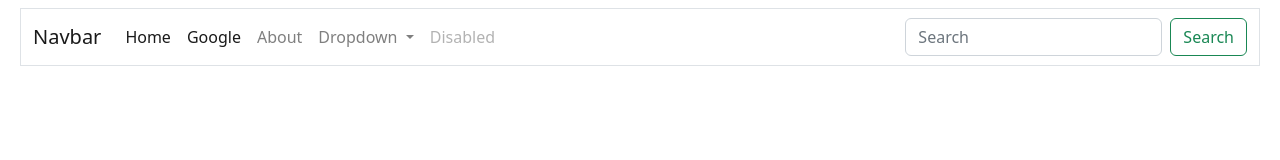
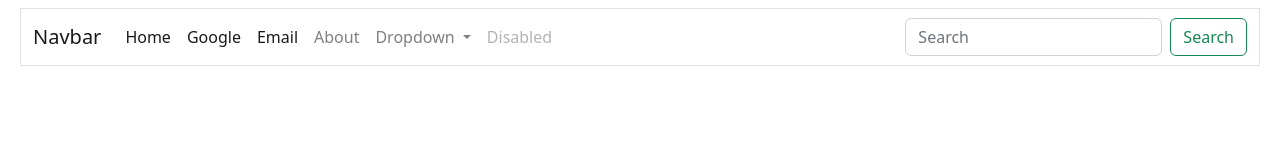
Before and after one commit to webbuildershopiana/project, a plain HTML site: page about-us.html in a window 1280 px wide. Drawn offline with nearby package versions, Linux system fonts and the light colour scheme.

Commit message:
eee2342b-32bc-4d48-a2ab-1d54147da9f5

```diff
--- a/about-us.html
+++ b/about-us.html
@@ -88,6 +88,7 @@
         <ul class="navbar-nav me-auto mb-2 mb-lg-0">
          <li class="nav-item" id="imphw"><a page="page://1X2PYEvPMQuPT3uc" name="index" slug="index" href="//project-webbuildershopiana.vercel.app/index.html" link-type="page" class="nav-link active" id="ihtfb">Home</a></li>
          <li class="nav-item" id="ii2v8u"><a url="https://www.google.com/" href="https://www.google.com/" new-tab link-type="url" class="nav-link active" id="i6bkdl">Google</a></li>
+         <li class="nav-item" id="i13wo9"><a email="vyash7563@gmail.com" subject="anything" href="mailto:vyash7563@gmail.com?subject=anything" link-type="email" class="nav-link active" id="imuk73">Email</a></li>
          <li class="nav-item"><a page="page://f1b3nwc09GylBAN9q" name="About us" slug="about-us" href="//project-webbuildershopiana.vercel.app/about-us.html" link-type="page" class="nav-link" id="imqqf">About</a></li>
          <li class="nav-item dropdown"><a href="#" id="navbarDropdown-2" role="button" data-bs-toggle="dropdown" aria-expanded="false" class="nav-link dropdown-toggle"> Dropdown </a>
           <ul aria-labelledby="navbarDropdown" class="dropdown-menu">
```
